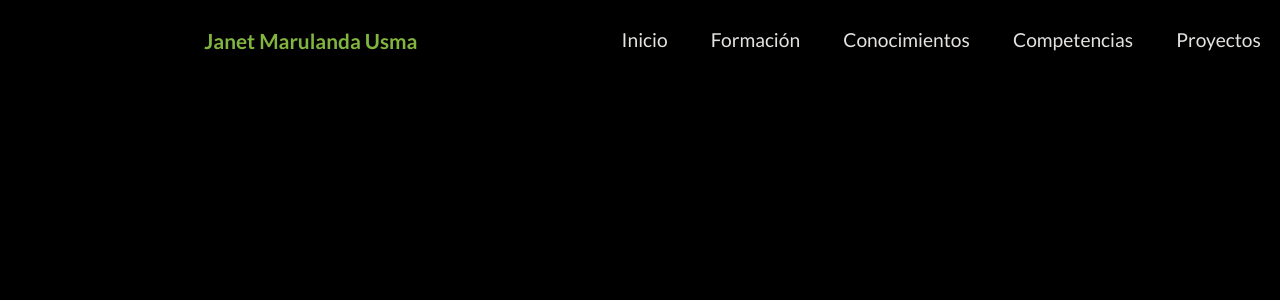
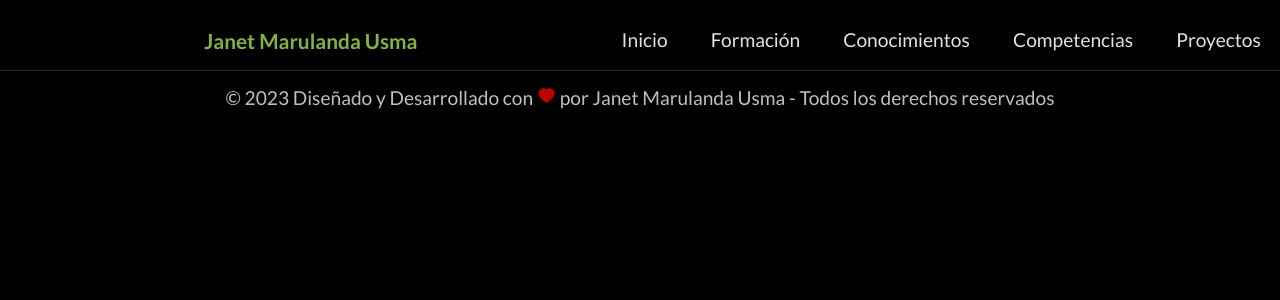
Before and after one commit to janetmu/mi-portafolio, a React (Create React App) app: page / in a window 1280 px wide. Shown: the top 300 px of the page. Built offline with nearby package versions, Linux system fonts and the light colour scheme.

Commit message:
creación footer

```diff
--- a/package.json
+++ b/package.json
@@ -8,6 +8,7 @@
     "@testing-library/user-event": "^13.5.0",
     "react": "^18.2.0",
     "react-dom": "^18.2.0",
+    "react-icons": "^4.8.0",
     "react-scripts": "5.0.1",
     "reactstrap": "^9.1.9",
     "remixicon": "^3.2.0",
--- a/src/App.css
+++ b/src/App.css
@@ -24,7 +24,8 @@ h1,
 h2,
 h4,
 h5,
-h6 {
+h6,
+footer {
   color: #fff;
   font-family: "Lato", sans-serif;
   margin: 0;
--- a/src/components/Layout/Layout.jsx
+++ b/src/components/Layout/Layout.jsx
@@ -1,10 +1,12 @@
 import React, { Fragment } from "react";
 import Header from "../header/Header";
+import Footer from "../footer/Footer";
 
 const Layout = () => {
   return (
     <Fragment>
       <Header />
+      <Footer />
     </Fragment>
   );
 };
--- /dev/null
+++ b/src/components/footer/Footer.jsx
@@ -0,0 +1,18 @@
+import React from "react";
+import { AiFillHeart } from "react-icons/ai";
+import { Container } from "reactstrap";
+import "./footer.css";
+
+const Footer = () => {
+  return (
+    <footer>
+      <Container className="footer">
+        <p>
+          &copy; 2023 Diseñado y Desarrollado con <AiFillHeart color="red"/>  por Janet Marulanda Usma - Todos los derechos reservados
+        </p>
+      </Container>
+    </footer>
+  );
+};
+
+export default Footer;
--- /dev/null
+++ b/src/components/footer/footer.css
@@ -0,0 +1,10 @@
+.footer {
+  text-align: center;
+  border-top: 1px solid #262626;
+  padding-top: 15px;
+}
+
+.footer p{
+  font-weight: 400;
+  font-size: 1.2rem;
+}
```
Also changed, not shown: 1 other file (tests, documents, lock files or other folders).
